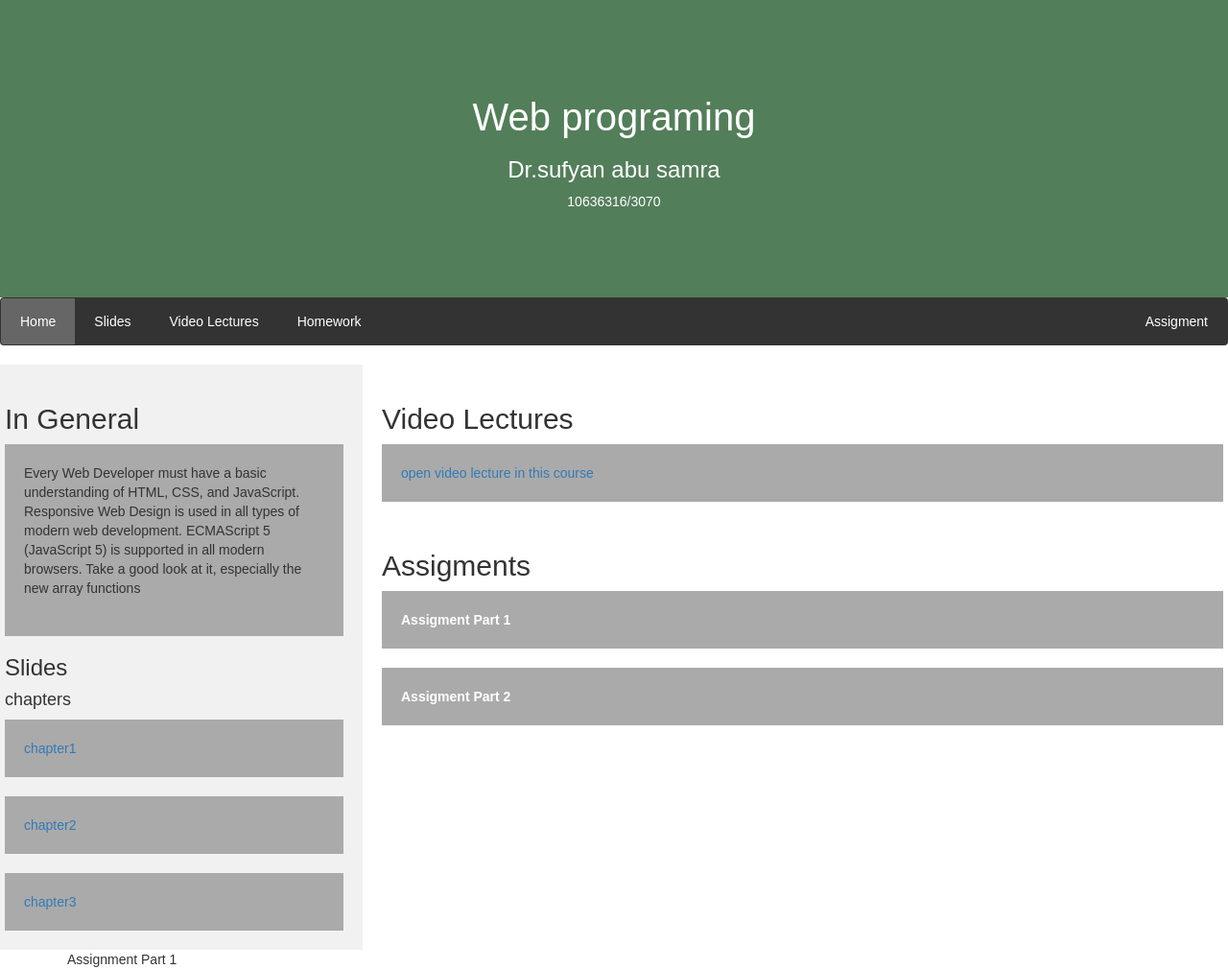
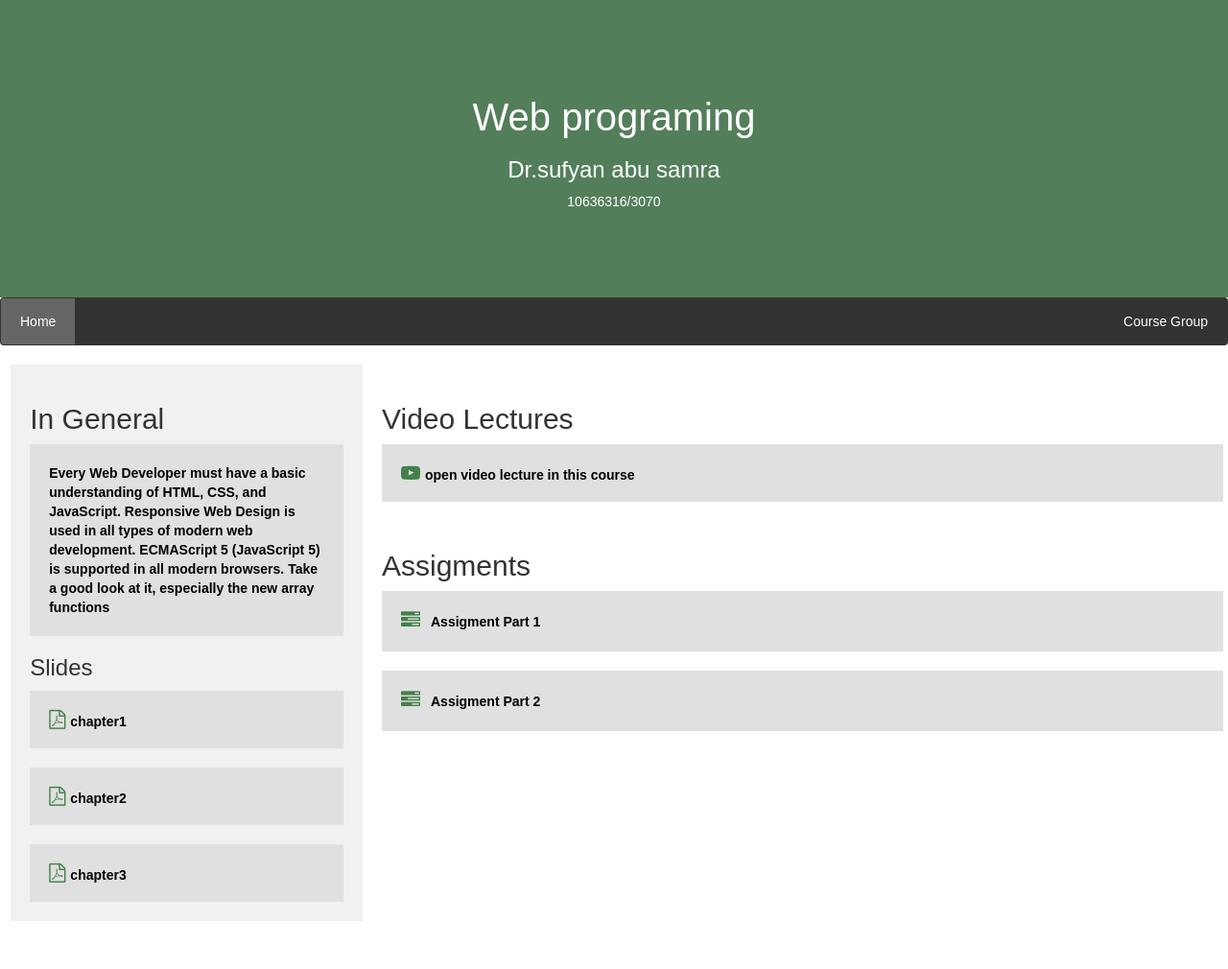
Before and after one commit to muradfarhat/Amigos-Software-Project, a PHP site: page /course.html in a window 1280 px wide. Shown: the whole page at 96% size. After the commit the page ends 960 px from the top, so only its background shows below. Run offline with PHP 8.4, Linux system fonts and the light colour scheme; some libraries are stand-ins or nearby versions.

Commit message:
Modified files CSS, HTML and added new files and img

```diff
--- a/CSS/stylecourse.css
+++ b/CSS/stylecourse.css
@@ -1,4 +1,3 @@
-
 * {
     box-sizing: border-box;
 }
@@ -7,6 +6,7 @@
 body {
     font-family: Arial, Helvetica, sans-serif;
     margin: 0;
+    padding: 0;
 }
 
 /* Header/logo Title */
@@ -70,12 +70,33 @@ body {
 /* Create two unequal columns that sits next to each other */
 /* Sidebar/left column */
 .side {
-    -ms-flex: 30%; /* IE10 */
-    flex: 30%;
+    -ms-flex: 28%; /* IE10 */
+    flex: 28%;
     background-color: #f1f1f1;
     padding: 20px;
+    margin-left: 2%;
 }
-
+.chapter button {
+    color: black;
+    font-weight: bold;
+    cursor: pointer;
+    text-decoration: none;
+    background: none;
+    outline: none;
+    border: none;
+}
+.chapter button:hover {
+    color: rgb(67, 128, 75);
+}
+.chapter a {
+    color: black;
+    font-weight: bold;
+    cursor: pointer;
+    text-decoration: none;
+}
+.chapter a:hover {
+    color: rgb(67, 128, 75);
+}
 /* Main column */
 .main {
     -ms-flex: 70%; /* IE10 */
--- a/course.html
+++ b/course.html
@@ -11,6 +11,8 @@
     <link rel="stylesheet" href="https://cdnjs.cloudflare.com/ajax/libs/font-awesome/4.7.0/css/font-awesome.min.css">
 
     <link rel="stylesheet" href="https://cdnjs.cloudflare.com/ajax/libs/sweetalert/1.1.3/sweetalert.min.css">
+
+    <link href="https://fonts.googleapis.com/icon?family=Material+Icons" rel="stylesheet">
 
     <link rel="stylesheet" href="CSS/stylecourse.css">
 
@@ -32,30 +34,26 @@
 
 <div class="navbar" >
     <a href="dashboard.html" class="active">Home</a>
-    <a href="#foo1" >Slides</a>
-    <a href="#foo2">Video Lectures</a>
-    <a href="#foo3">Homework</a>
-    <a href="#foo4" class="right">Assigment </a>
+    <a href="#" class="right">Course Group</a>
 </div>
 
 <div class="row">
     <div class="side">
         <h2>In General</h2>
         <!--<h5>Photo of me:</h5>-->
-        <div class="fakeimg" style="height:200px;">Every Web Developer must have a basic understanding of HTML, CSS, and JavaScript.
+        <div class="fakeimg" style="height:200px; color: black; font-weight: bold; background-color: rgb(224, 224, 224);">Every Web Developer must have a basic understanding of HTML, CSS, and JavaScript.
 
             Responsive Web Design is used in all types of modern web development.
 
             ECMAScript 5 (JavaScript 5) is supported in all modern browsers. Take a good look at it, especially the new array functions</div>
 
         <h3 id ="foo1">Slides</h3>
-        <h4 >chapters </h4>
         <!-- <p><a href="https://www.youtube.com/watch?v=1-UV_ufeprg">link youtube for ch1</a>  </p> -->
-        <div class="fakeimg" style="height:60px;"><a href="https://www.youtube.com/watch?v=1-UV_ufeprg">chapter1</a> </div><br>
+        <div class="fakeimg chapter" style="height:60px;background-color: rgb(224, 224, 224);"><i class="fa fa-file-pdf-o" style="font-size:20px;color:rgb(67, 128, 75);margin-right: 5px;"></i><a href="https://www.youtube.com/watch?v=1-UV_ufeprg">chapter1</a> </div><br>
         <!-- <p><a href="https://www.youtube.com/watch?v=1-UV_ufeprg">links youtube for ch2</a> </p> -->
-        <div class="fakeimg" style="height:60px;"><a href="https://www.youtube.com/watch?v=1-UV_ufeprg">chapter2</a></div><br>
+        <div class="fakeimg chapter" style="height:60px;background-color: rgb(224, 224, 224);"><i class="fa fa-file-pdf-o" style="font-size:20px;color:rgb(67, 128, 75);margin-right: 5px;"></i><a href="https://www.youtube.com/watch?v=1-UV_ufeprg">chapter2</a></div><br>
         <!-- <p><a href="https://www.youtube.com/watch?v=1-UV_ufeprg">< linls youtube for ch3</a></p> -->
-        <div class="fakeimg" style="height:60px;"><a href="https://www.youtube.com/watch?v=1-UV_ufeprg">chapter3</a></div>
+        <div class="fakeimg chapter" style="height:60px;background-color: rgb(224, 224, 224);"><i class="fa fa-file-pdf-o" style="font-size:20px;color:rgb(67, 128, 75);margin-right: 5px;"></i><a href="https://www.youtube.com/watch?v=1-UV_ufeprg">chapter3</a></div>
 
 
     </div>
@@ -64,7 +62,7 @@
 
     <div class="main">
         <h2 id ="foo3">Video Lectures</h2>
-        <p> <div class="fakeimg" style="height:60px;"><a href="https://www.youtube.com/watch?v=1-UV_ufeprg">open video lecture in this course</a> </div> </p>
+        <p> <div class="fakeimg chapter" style="height:60px;background-color: rgb(224, 224, 224);"><i class="fa fa-youtube-play" style="font-size:20px;color:rgb(67, 128, 75);margin-right: 5px;"></i><a href="https://www.youtube.com/watch?v=1-UV_ufeprg">open video lecture in this course</a> </div> </p>
 
 
 
@@ -73,38 +71,10 @@
         <br>
         <h2 id ="foo4">Assigments</h2>
         <h5></h5>
-        <div class="fakeimg" style="font-weight: bold; color: white; cursor: pointer; margin-bottom: 20px;" onclick="AssignmentOnClick()">Assigment Part 1</div>
-        <div class="fakeimg" style="font-weight: bold; color: white; cursor: pointer; margin-bottom: 20px;" onclick="AssignmentOnClick()">Assigment Part 2</div>
+        <div class="fakeimg chapter" style="margin-bottom: 20px;background-color: rgb(224, 224, 224);" onclick="AssignmentOnClick()"><i class="fa fa-tasks" style="font-size:20px;color:rgb(67, 128, 75);margin-right: 5px;"></i><button>Assigment Part 1</button></div>
+        <div class="fakeimg chapter" style="margin-bottom: 20px;background-color: rgb(224, 224, 224);" onclick="AssignmentOnClick()"><i class="fa fa-tasks" style="font-size:20px;color:rgb(67, 128, 75);margin-right: 5px;"></i><button>Assigment Part 2</button></div>
     </div>
 </div>
-<div class="center">
-    <div class="container">
-        <div class="text">Assignment Part 1</div>
-        <form action="#">
-            <div class="data">
-
-            </div>
-        </form>
-    </div>
-</div>
-
-    <!-- <div class="footer">
-
-        <h3>Connect</h3>
-
-        <a href="#" class="fa fa-facebook"></a>
-
-        <a href="#" class="fa fa-twitter"></a>
-
-        <a href="#" class="fa fa-google"></a>
-
-        <a href="#" class="fa fa-instagram"></a>
-
-        <a href="#" class="fa fa-youtube"></a>
-
-
-
-    </div> -->
 
 
     <script src="https://ajax.googleapis.com/ajax/libs/jquery/3.2.1/jquery.min.js"></script>
```
Also changed, not shown: CSS/mail.css (+34 -4 lines), Prof_course.html (added, +89 -0 lines), compose.html (+25 -8 lines), dashboard.html (+20 -32 lines), mail.html (+23 -10 lines), Images/web.png (added).
